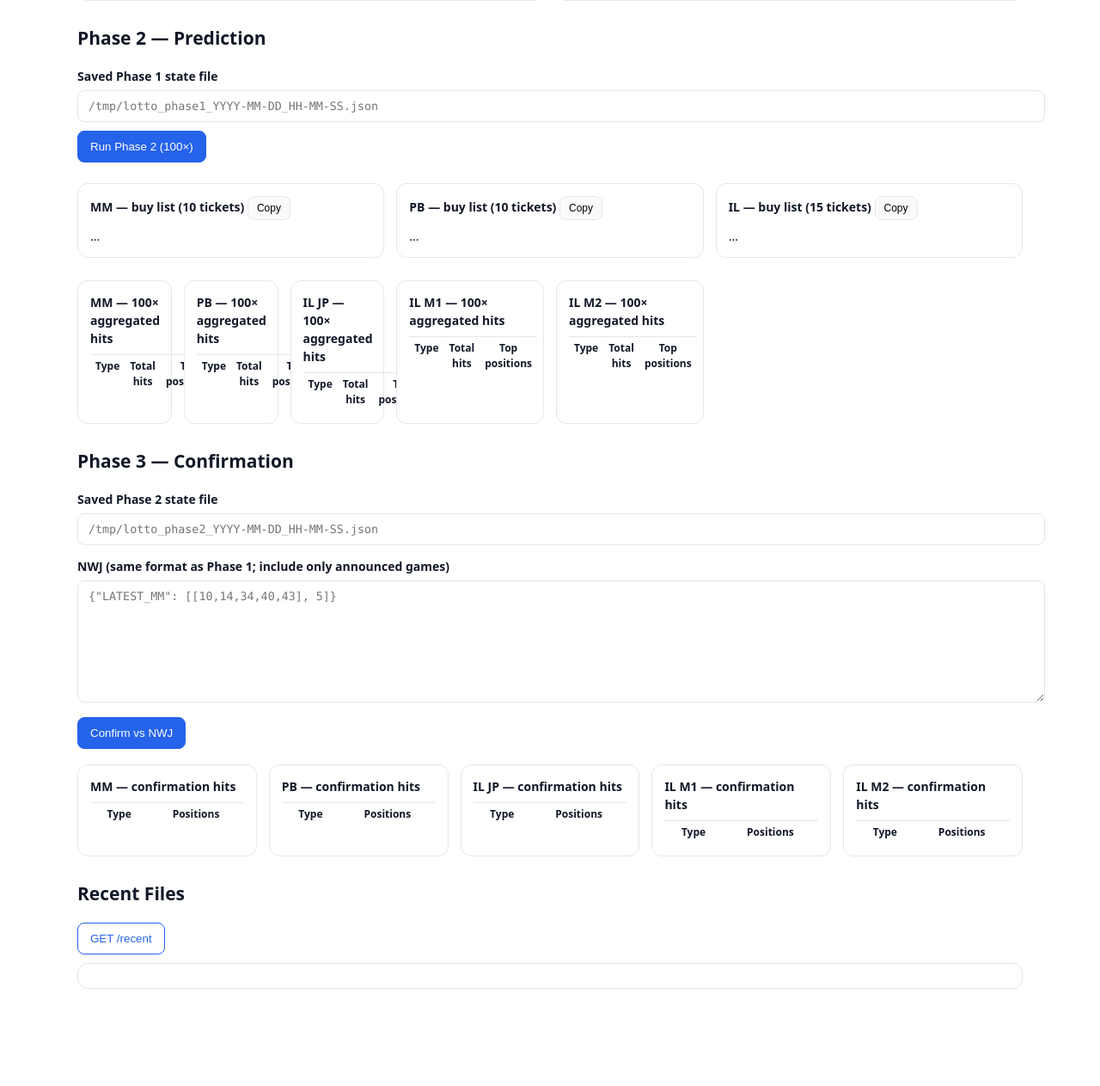
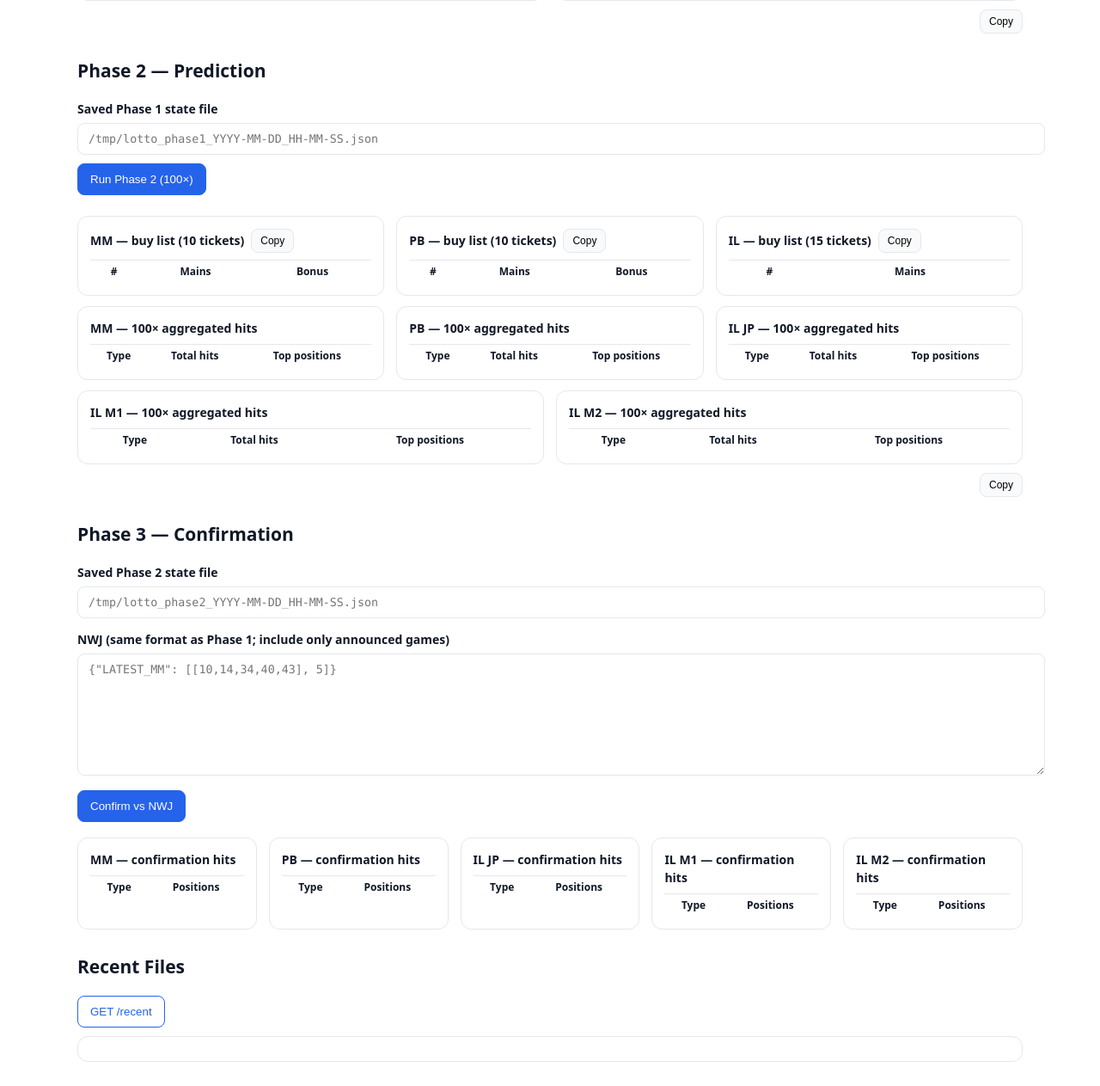
Before and after one commit to lettiehsu/lottery-optimizer, a Flask app: page / in a window 1280 px wide. Shown: the part 1247-2510 px from the top of the page at 86% size. Before the commit the page ends 2397 px from the top, so only its background shows below. Run offline with Flask 3, Linux system fonts and the light colour scheme; lists and menus that the app fills with data are empty.

Commit message:
Update index.html

```diff
--- a/templates/index.html
+++ b/templates/index.html
@@ -6,7 +6,7 @@
   <title>Lottery Optimizer</title>
   <link rel="stylesheet" href="/static/styles.css" />
   <style>
-    /* Light theme defaults (kept simple to work with your styles.css) */
+    /* Light theme (keeps your existing styles.css, but forces white UI) */
     :root { --card-bg:#fff; --card-border:#e5e7eb; --muted:#6b7280; }
     body { background:#ffffff; color:#111827; font:14px/1.5 system-ui,-apple-system,Segoe UI,Roboto,Arial; margin:0; }
     .container { max-width:1100px; margin:24px auto; padding:0 16px; }
@@ -26,7 +26,7 @@
     .grid-5 { grid-template-columns:repeat(5,minmax(0,1fr)); }
     @media (max-width:960px){ .grid-3,.grid-4,.grid-5{ grid-template-columns:repeat(1,minmax(0,1fr)); } }
     .card { background:var(--card-bg); border:1px solid var(--card-border); border-radius:12px; padding:14px; }
-    .card-title { font-weight:700; margin-bottom:8px; }
+    .card-title { font-weight:700; margin-bottom:8px; display:flex; align-items:center; gap:8px; }
     .muted { color:var(--muted); }
     .row { display:flex; gap:10px; align-items:center; }
     .mono { font-family: ui-monospace,SFMono-Regular,Consolas,Monaco,monospace; }
@@ -34,7 +34,6 @@
     .table { width:100%; border-collapse:collapse; }
     .table th, .table td { padding:6px 8px; border-top:1px solid var(--card-border); vertical-align:top; }
     .table.small th, .table.small td { padding:4px 6px; font-size:12px; }
-    .pill { display:inline-block; padding:2px 6px; border-radius:999px; background:#eef2ff; color:#3730a3; font-size:12px; }
   </style>
 </head>
 <body>
@@ -138,7 +137,10 @@
           </div>
         </div>
 
-        <div class="muted mono" id="p1-saved" style="margin-top:10px;"></div>
+        <div class="row" style="margin-top:10px;">
+          <div id="p1-saved" class="muted mono" style="flex:1 1 auto;"></div>
+          <button id="btnCopyP1" class="copy" title="Copy saved Phase-1 path">Copy</button>
+        </div>
       </div>
     </section>
 
@@ -158,24 +160,33 @@
             MM — buy list (10 tickets)
             <button id="copyMM" class="copy" title="Copy MM buy list">Copy</button>
           </div>
-        ...
+          <table class="table small">
+            <thead><tr><th>#</th><th>Mains</th><th>Bonus</th></tr></thead>
+            <tbody id="mm-buy"></tbody>
+          </table>
         </div>
-
         <div class="card">
           <div class="card-title">
             PB — buy list (10 tickets)
             <button id="copyPB" class="copy" title="Copy PB buy list">Copy</button>
           </div>
-        ...
+          <table class="table small">
+            <thead><tr><th>#</th><th>Mains</th><th>Bonus</th></tr></thead>
+            <tbody id="pb-buy"></tbody>
+          </table>
         </div>
-
         <div class="card">
           <div class="card-title">
             IL — buy list (15 tickets)
             <button id="copyIL" class="copy" title="Copy IL buy list">Copy</button>
           </div>
-        ...
+          <table class="table small">
+            <thead><tr><th>#</th><th>Mains</th></tr></thead>
+            <tbody id="il-buy"></tbody>
+          </table>
         </div>
+      </div>
+
       <!-- Aggregated hits (100×) -->
       <div class="grid grid-3" style="margin-top:12px;">
         <div class="card">
@@ -218,7 +229,10 @@
         </div>
       </div>
 
-      <div class="muted mono" id="p2-saved" style="margin-top:10px;"></div>
+      <div class="row" style="margin-top:10px;">
+        <div id="p2-saved" class="muted mono" style="flex:1 1 auto;"></div>
+        <button id="btnCopyP2" class="copy" title="Copy saved Phase-2 path">Copy</button>
+      </div>
     </section>
 
     <!-- ===================== Phase 3 — Confirmation (five boxes) ===================== -->
```
Lines whose indentation alone changed are shown as unchanged.
